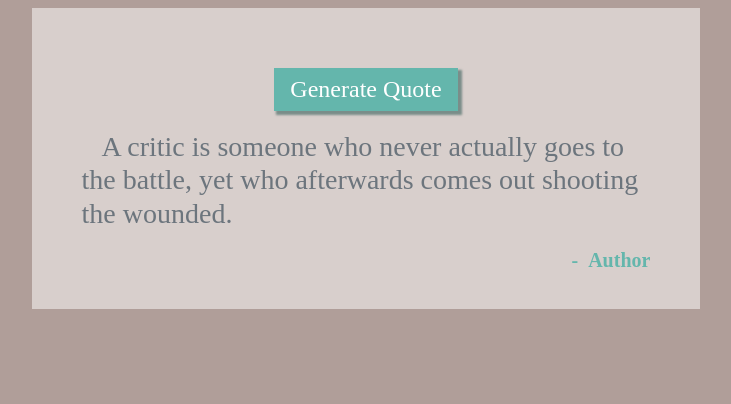
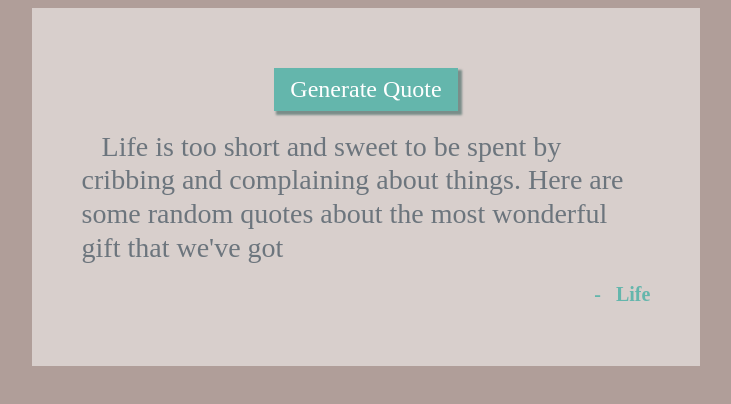
Before and after one commit to MinJeung-Kim/Vanilla-JS, a plain HTML site: page random-quotes-project/index.html in a window 1280 px wide. Both pictures are taken after a click on the button "Generate Quote". Shown: the whole page, without its empty margins (274-1005 px from the left). Drawn offline with Linux system fonts and the light colour scheme.

```diff
--- a/random-quotes-project/css/main.css
+++ b/random-quotes-project/css/main.css
@@ -1,6 +1,12 @@
 body {
   background-color: #b09e99;
   text-align: center;
+}
+
+.clearfix::after {
+  content: '';
+  display: block;
+  clear: both;
 }
 
 .conainer {
--- a/random-quotes-project/index.html
+++ b/random-quotes-project/index.html
@@ -21,7 +21,7 @@
 
   <div class="conainer">
     <div class="row">
-      <div class="col">
+      <div class="col clearfix">
         <button id="generate-btn">Generate Quote</button>
 
         <h3 class="text-muted"><span class="quote-icon"><i class="fas fa-quote-left fa-3x"></i></span><span id="quote">Lorem
@@ -34,10 +34,6 @@
 
     </div>
   </div>
-
-
-  <!-- script js -->
-  <script src="js/app.js"></script>
 </body>
 
 </html>
--- a/random-quotes-project/js/app.js
+++ b/random-quotes-project/js/app.js
@@ -1,21 +1,57 @@
 'user strict';
 
-const clickBtn = document.querySelector('#generate-btn');
+// const clickBtn = document.querySelector('#generate-btn');
 
-clickBtn.addEventListener('click', () => {
-  const data = fetch('data/data.json')
-    // json으로 변환
-    .then((response) => response.json())
-    // json의 items를 리턴
-    .then((json) => json.items);
+// clickBtn.addEventListener('click', () => {
+//   const data = fetch('data/data.json')
+//     // json으로 변환
+//     .then((response) => response.json())
+//     // json의 items를 리턴
+//     .then((json) => json.items);
 
-  data.then((items) => {
-    // const filtered = items.filter((item) => item[key] === value);
-    // console.log(items);
-    items.forEach((item) => {
-      console.log(item.quote);
-      const quote = document.querySelector('#quote');
-      quote.innerText = item.quote;
-    });
-  });
-});
+//   data.then((items) => {
+//     // const filtered = items.filter((item) => item[key] === value);
+//     // console.log(items);
+//     items.forEach((item) => {
+//       console.log(item.quote);
+//       const quote = document.querySelector('#quote');
+//       quote.innerText = item.quote;
+//     });
+//   });
+// });
+
+function loadItems() {
+  return (
+    fetch('data/data.json')
+      // json으로 변환
+      .then((response) => response.json())
+      // json의 items를 리턴
+      .then((json) => json.items)
+  );
+}
+
+function setEventListeners(items) {
+  const clickBtn = document.querySelector('#generate-btn');
+  clickBtn.addEventListener('click', () => onButtonClick(items));
+}
+let count = 0;
+
+function onButtonClick(items) {
+  if (items[count] === undefined) {
+    return (count = 0);
+  }
+  const quote = document.querySelector('#quote');
+  const author = document.querySelector('.quote-author');
+  quote.innerText = items[count].quote;
+  author.innerText = items[count].author;
+  count++;
+}
+
+// main
+loadItems() // items를 동적으로 받아오는 함수
+  // Promise객체
+  //then() => 성공
+  .then((items) => {
+    setEventListeners(items);
+  })
+  .catch(console.log); // 에러
```
